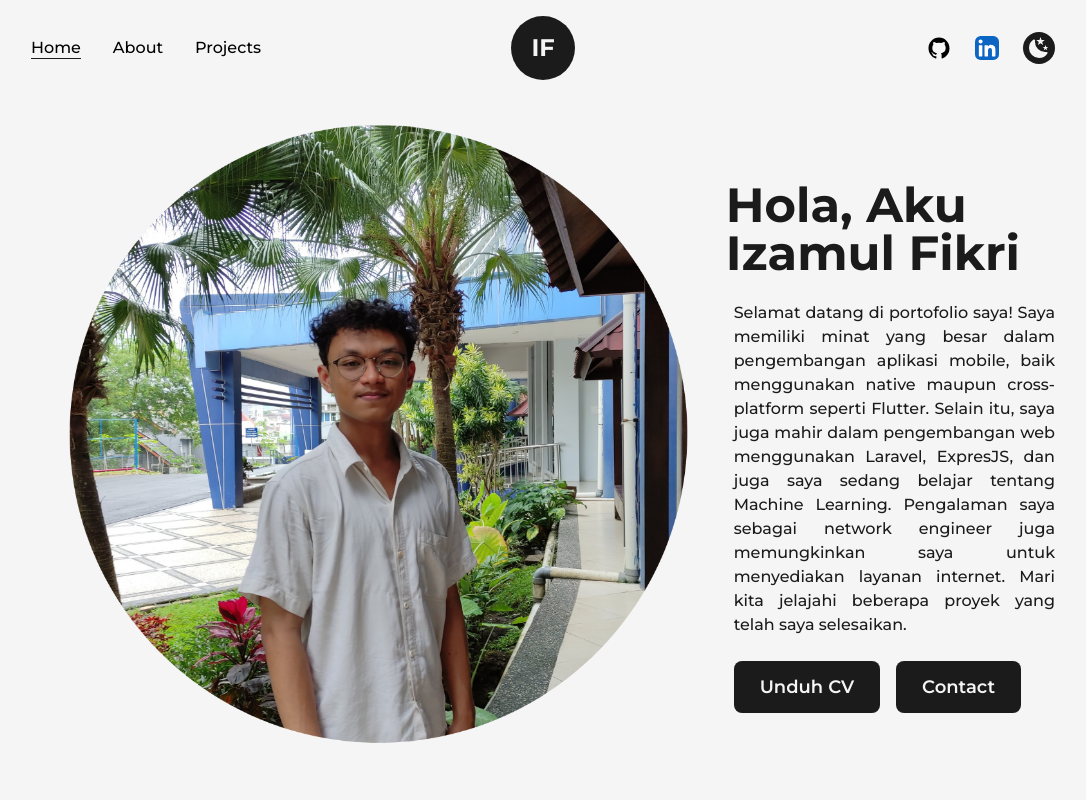
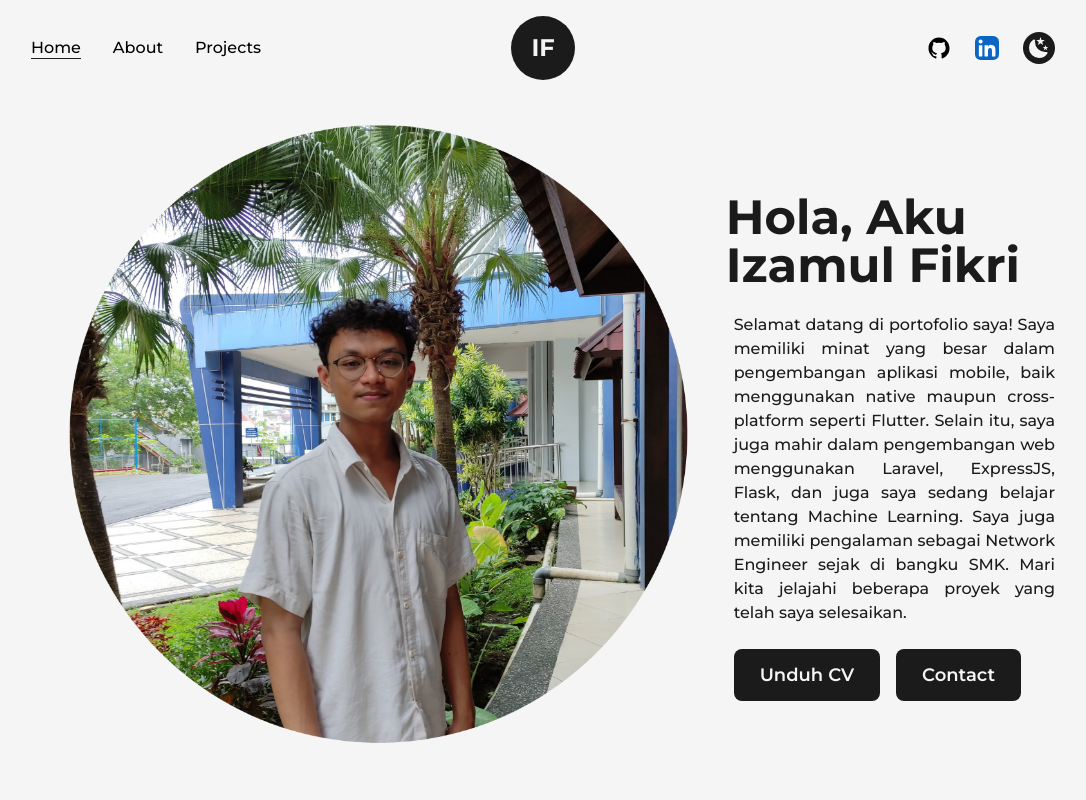
Before and after one commit to izamul/MyPortofolio, a Next.js app: page / in a window 1280 px wide. Shown: the top 800 px of the page, without its empty margins (97-1183 px from the left). Built offline with nearby package versions, Linux system fonts and the light colour scheme.

Commit message:
fix content

```diff
--- a/src/pages/index.js
+++ b/src/pages/index.js
@@ -42,8 +42,7 @@ export default function Home() {
               Selamat datang di portofolio saya!
               Saya memiliki minat yang besar dalam pengembangan aplikasi mobile,
               baik menggunakan native maupun cross-platform seperti Flutter.
-              Selain itu, saya juga mahir dalam pengembangan web menggunakan Laravel, ExpresJS, dan juga saya sedang belajar tentang Machine Learning. Pengalaman saya sebagai network engineer
-              juga memungkinkan saya untuk menyediakan layanan internet.
+              Selain itu, saya juga mahir dalam pengembangan web menggunakan Laravel, ExpressJS, Flask, dan juga saya sedang belajar tentang Machine Learning. Saya juga memiliki pengalaman sebagai Network Engineer sejak di bangku SMK.
               Mari kita jelajahi beberapa proyek yang telah saya selesaikan.
               </p>
               <div className='flex items-center space-x-4 self-start mt-2 lg:self-center'>
```
